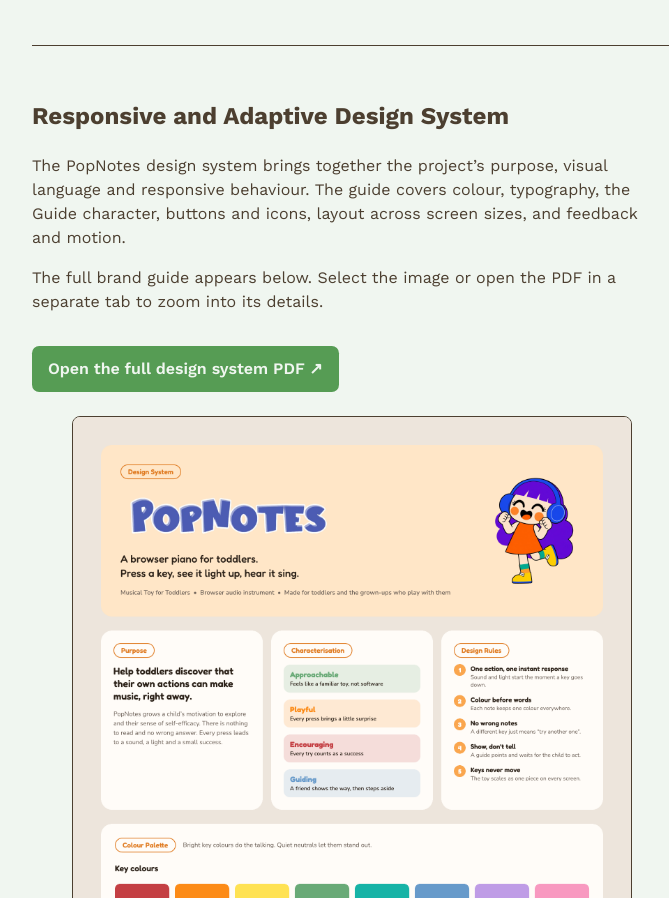
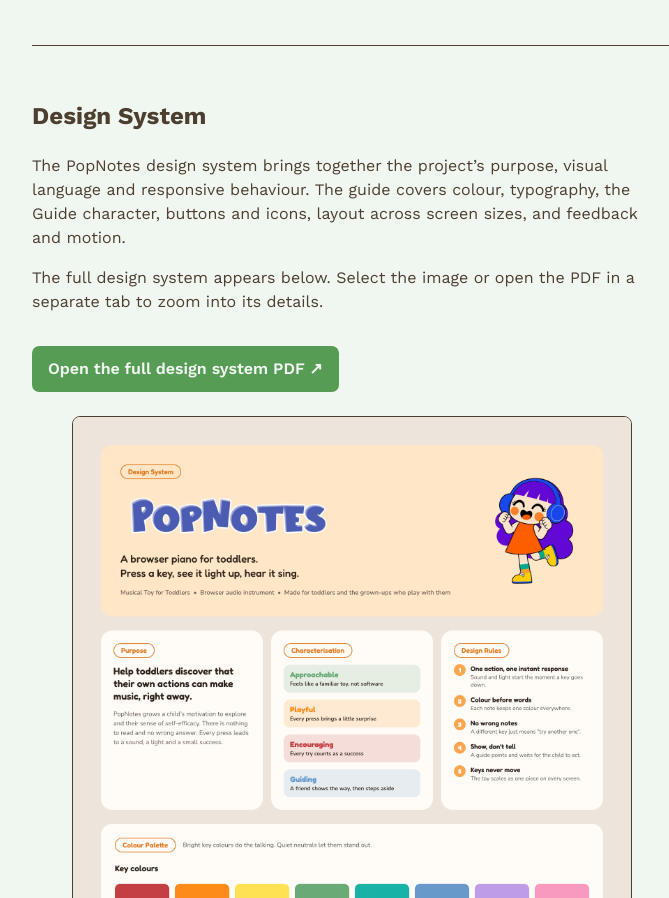
Before and after one commit to elaineMC1128/specialisationWorkIndex, a plain HTML site: page assignment3-documentation.html in a window 1280 px wide. Shown: the part 3245-4143 px from the top of the page, without its empty margins (288-957 px from the left). Drawn offline with nearby package versions, Linux system fonts and the light colour scheme.

Commit message:
Update assignment3-documentation.html

```diff
--- a/assignment3-documentation.html
+++ b/assignment3-documentation.html
@@ -83,9 +83,9 @@
         </section>
 
         <section class="design-system-section">
-            <h2>Responsive and Adaptive Design System</h2>
+            <h2>Design System</h2>
             <p>The PopNotes design system brings together the project’s purpose, visual language and responsive behaviour. The guide covers colour, typography, the Guide character, buttons and icons, layout across screen sizes, and feedback and motion.</p>
-            <p>The full brand guide appears below. Select the image or open the PDF in a separate tab to zoom into its details.</p>
+            <p>The full design system appears below. Select the image or open the PDF in a separate tab to zoom into its details.</p>
             <p><a class="documentation-button" href="./assets/PopNotes-design-system.pdf" target="_blank" rel="noopener noreferrer">Open the full design system PDF <span aria-hidden="true">↗</span></a></p>
             <figure class="design-guide-preview">
                 <a href="./assets/PopNotes-design-system.pdf" target="_blank" rel="noopener noreferrer" aria-label="Open the full PopNotes design system PDF">
```
